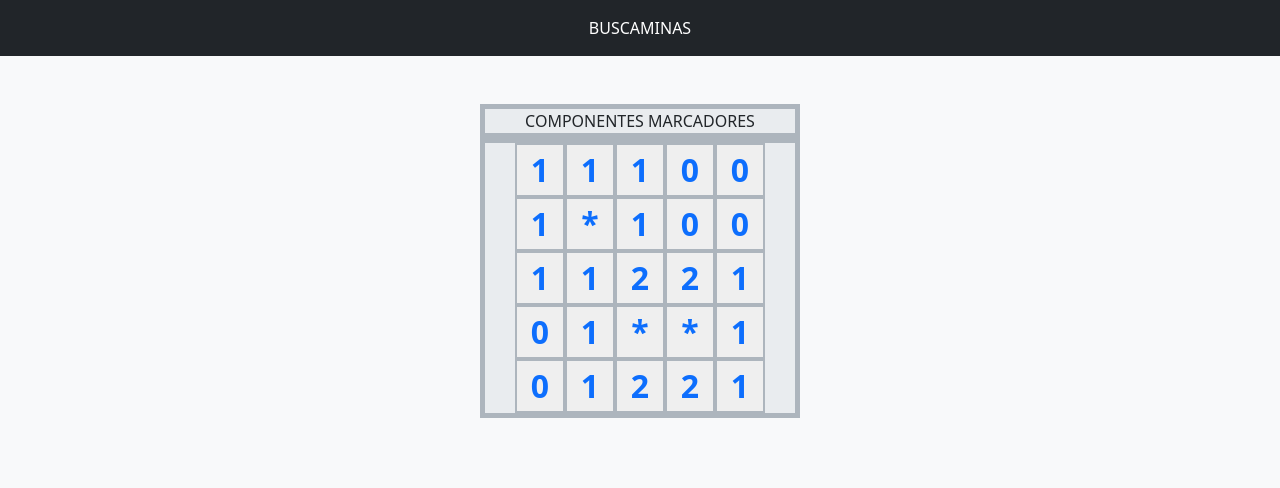
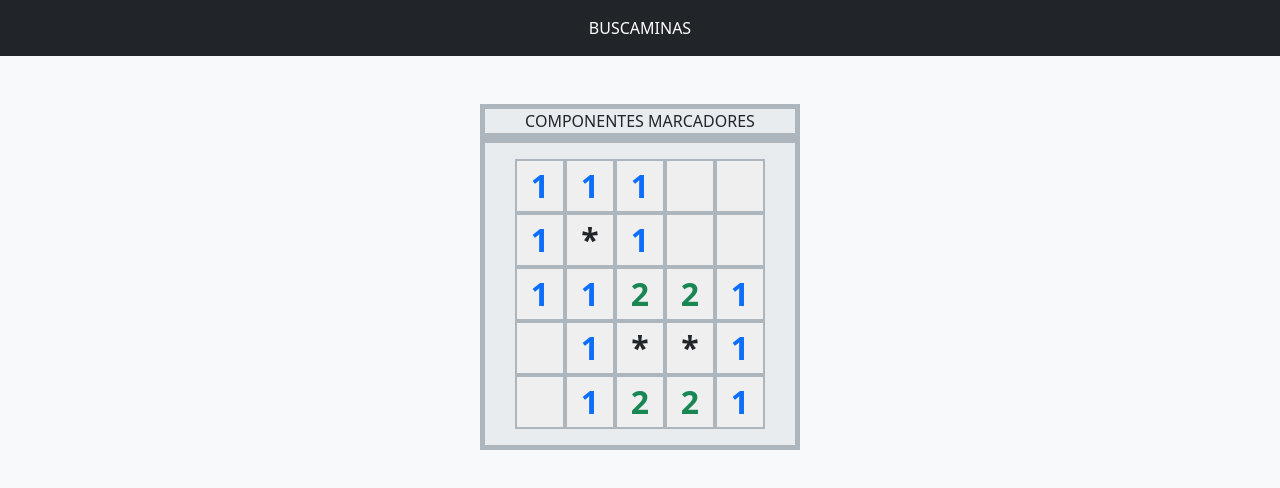
Before and after one commit to pacogomezarnal/buscaminasReact, a React app: page / in a window 1280 px wide. Built offline with nearby package versions, Linux system fonts and the light colour scheme.

Commit message:
Conditional rendering

```diff
--- a/public/index.html
+++ b/public/index.html
@@ -16,7 +16,7 @@
                 <div class="col">COMPONENTES MARCADORES</div>
             </div>
             <div class="row border border-5 border-dark-subtle bg-body-secondary text-center justify-content-center">
-                <div class="col m-0 p-0" style="max-width:270px;">
+                <div class="col  my-3 p-0" style="max-width:270px;">
                     <div id="app" style="width:270px;"></div>
                 </div>
             </div>
--- a/src/Celda.js
+++ b/src/Celda.js
@@ -1,9 +1,31 @@
 import './estilos.css'
 
 export default function Celda({valor}){
-    return(
-        <button className="border border-2 border-dark-subtle fs-2 fw-bold text-primary" style={{width:50}}>
-            {valor}
-        </button>
-    );
+
+        if (valor==2) {
+            return(
+                <button className="border border-2 border-dark-subtle fs-2 fw-bold text-success" style={{width:50}}>
+                    {valor}
+                </button>
+            )
+        }else if(valor==1){
+            return(
+                <button className="border border-2 border-dark-subtle fs-2 fw-bold text-primary" style={{width:50}}>
+                    {valor}
+                </button>
+            )
+        }else if(valor==0){
+            return(
+                <button className="border border-2 border-dark-subtle fs-2 fw-bold text-primary" style={{width:50}}>
+                    &nbsp;
+                </button>
+            )
+        }else{
+            return(
+                <button className="border border-2 border-dark-subtle fs-2 fw-bold text-dark" style={{width:50}}>
+                    {valor}
+                </button>
+            )
+        }
+
 }
```
